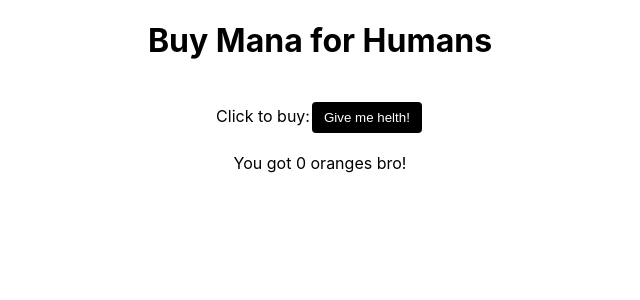
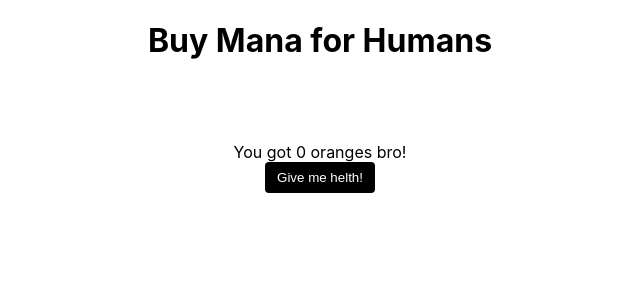
Before and after one commit to elenalexe/React-orange, a React (Create React App) app: page / in a window 1280 px wide. Shown: the top 300 px of the page, without its empty margins (320-960 px from the left). Built offline with nearby package versions, Linux system fonts and the light colour scheme.

Commit message:
bonus thing

```diff
--- a/src/App.js
+++ b/src/App.js
@@ -34,26 +34,24 @@ class App extends React.Component {
     this.state = {
       counter: 0
     };
+    this._incrementOranges = this._incrementOranges.bind(this);
   }
 
-  MoreOranges = () => {
-    this.setState(({ counter }) => ({
-      counter: counter + 1
-    }));
-  };
+  _incrementOranges() {
+    this.setState({
+      ...this.state, counter: this.state.counter + 1
+    })
+  }
 
   render() {
     return (
       <div className="App">
         {/* <Clock date={new Date()} /> */}
-        <OrangeCounter />
-        <span>Click to buy:
-          <button onClick={this.MoreOranges}>Give me helth!</button>
-        </span>
-        <br />
-        <br />
-        <span>You got {this.state.counter} oranges bro!</span>
-        <div>{Array.from({ length: this.state.counter }, () => "🍊")}</div>
+        <OrangeCounter oranges={this.state.counter} />
+        <button onClick={this._incrementOranges}>Give me helth!</button>
+
+
+
 
         {/* <header className="App-header"> */}
         {/* <img src={logo} className="App-logo" alt="logo" />
--- a/src/OrangeCounter.js
+++ b/src/OrangeCounter.js
@@ -1,31 +1,34 @@
 import React from "react";
+
 
 class OrangeCounter extends React.Component {
     constructor(props) {
         super(props);
-        this.state = {
-            counter: 0
-        };
+        this.state = { oranges: props.oranges }
+    };
+
+    componentDidUpdate(props) {
+        if (this.props.oranges !== this.state.oranges) {
+            this.setState({ ...this.state, oranges: props.oranges })
+        }
     }
-
 
     render() {
         return (
             <>
                 <h1>Buy Mana for Humans</h1>
                 <br />
+                <br />
+                <br />
+                <span>You got {this.state.oranges} oranges bro!</span>
+                <br />
+                <div>{Array.from({ length: this.state.oranges }, () => "🍊")}</div>
 
 
 
             </>
         )
     }
-
-
-
-
-
-
 }
 
 
```
Also changed, not shown: src/Button.js (+6 -4 lines).
